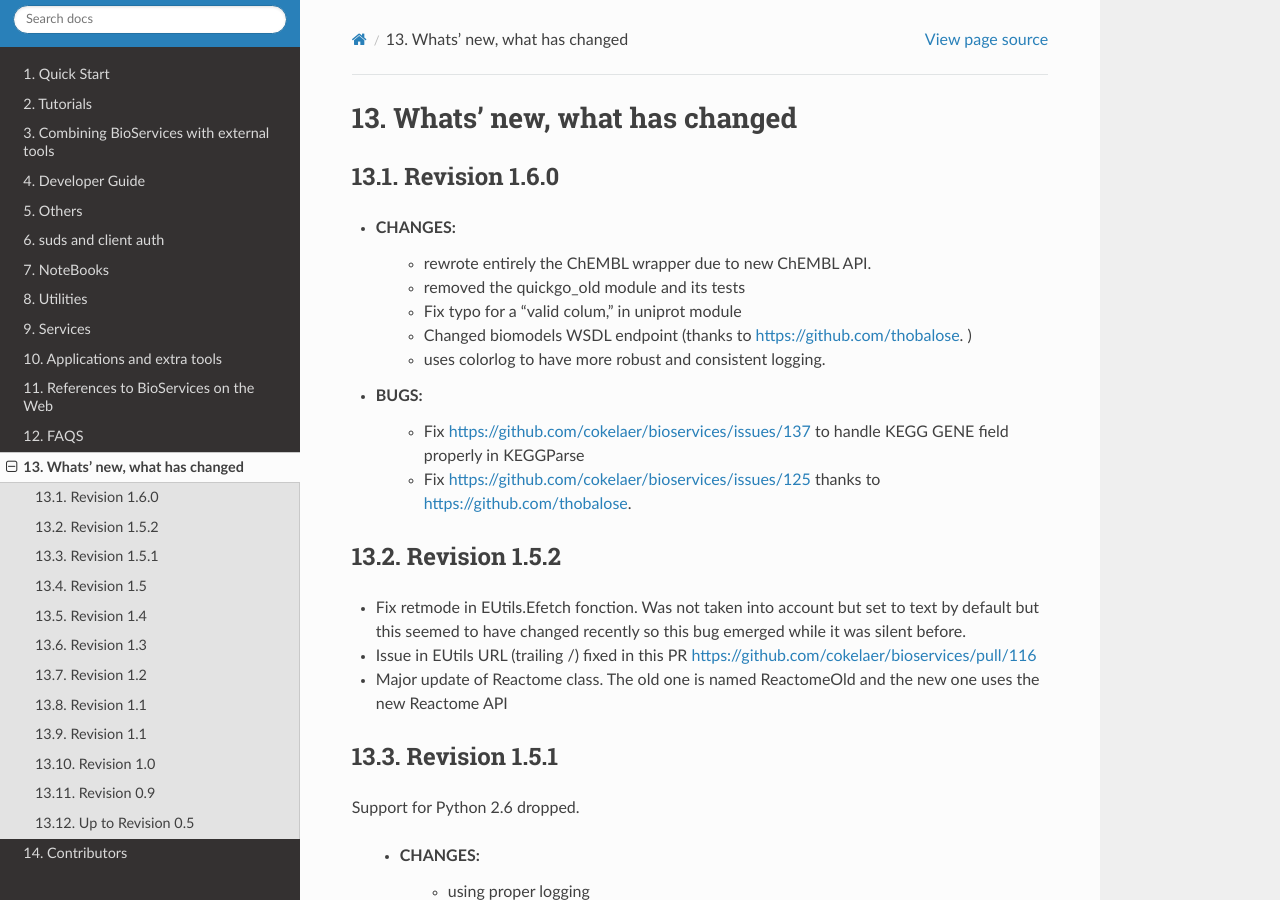
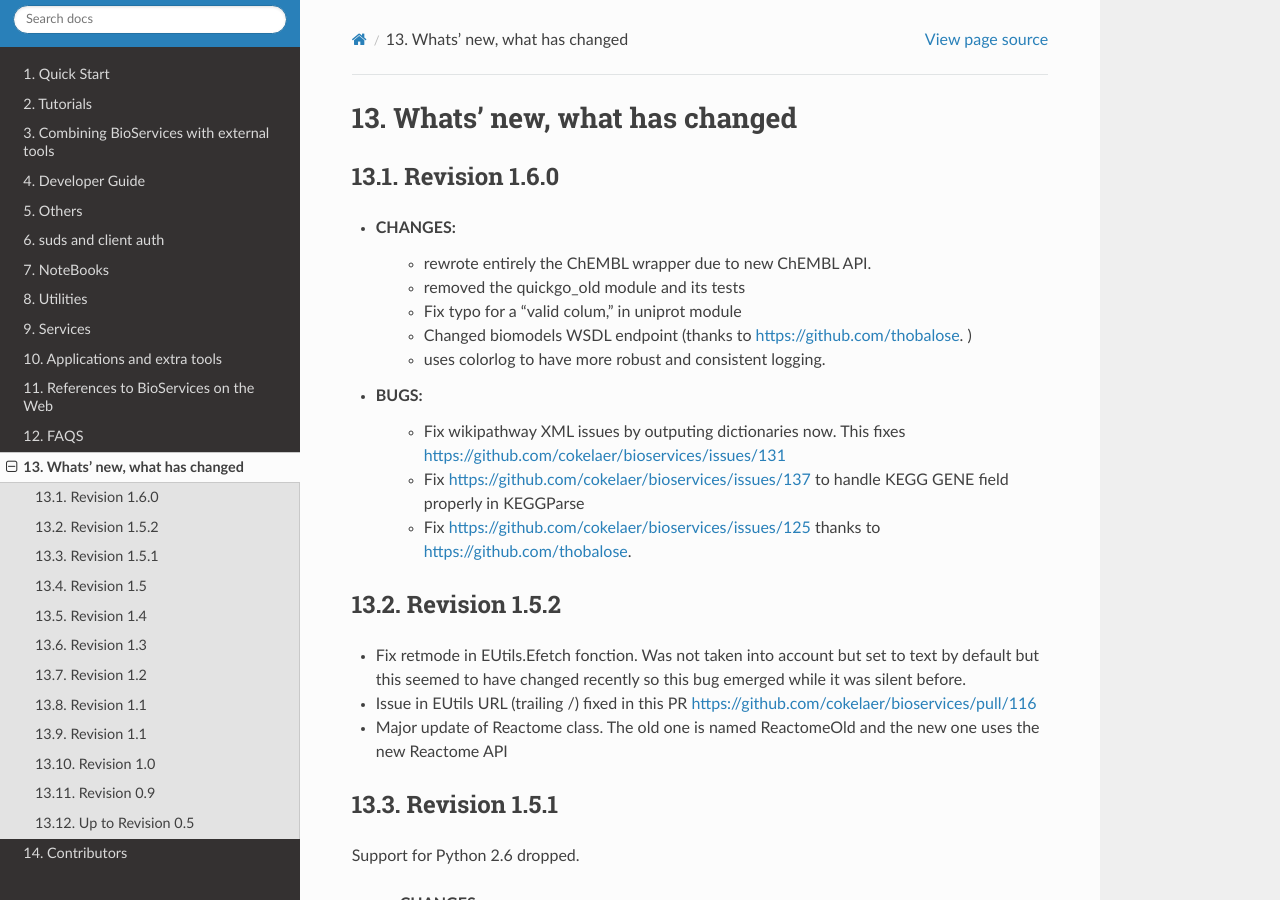
Before and after one commit to cokelaer/bioservices, a Sphinx documentation site: the page built from doc/ChangeLog.rst, in a window 1280 px wide and 900 px high. Built offline with Sphinx 7.4.7 and the Read the Docs theme 2.0.0, drawn with Linux system fonts in a browser that asks for light colours; formulas are drawn with MathJax 3; pages that are not in the unit, such as notebooks, are missing from menus.

Commit message:
fix wikipathway

```diff
--- a/doc/ChangeLog.rst
+++ b/doc/ChangeLog.rst
@@ -11,6 +11,8 @@ Revision 1.6.0
     * Changed biomodels WSDL endpoint (thanks to https://github.com/thobalose. )
     * uses colorlog to have more robust and consistent logging.
 * BUGS:
+    * Fix wikipathway XML issues by outputing dictionaries now. This fixes
+      https://github.com/cokelaer/bioservices/issues/131
     * Fix https://github.com/cokelaer/bioservices/issues/137 to handle KEGG GENE
       field properly in KEGGParse
     * Fix https://github.com/cokelaer/bioservices/issues/125 thanks to
```
